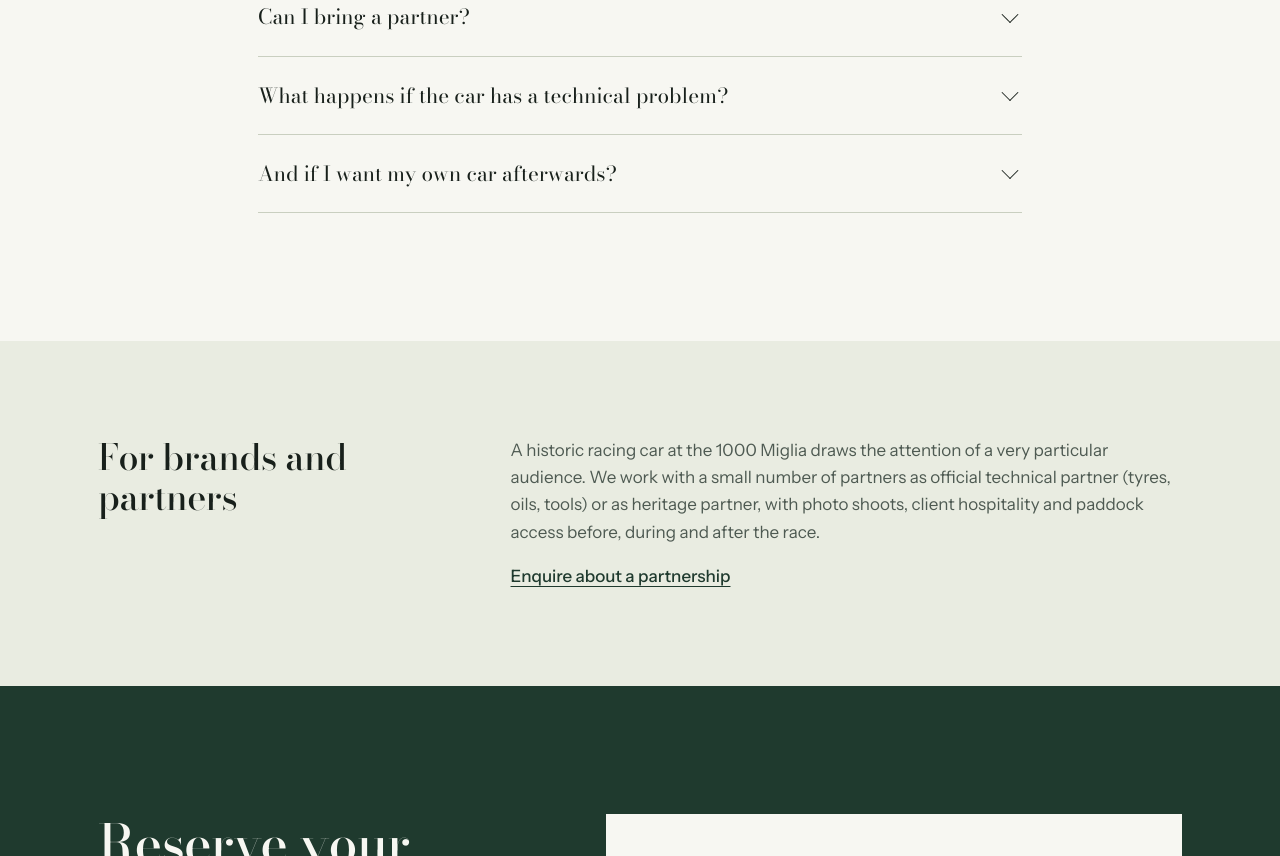
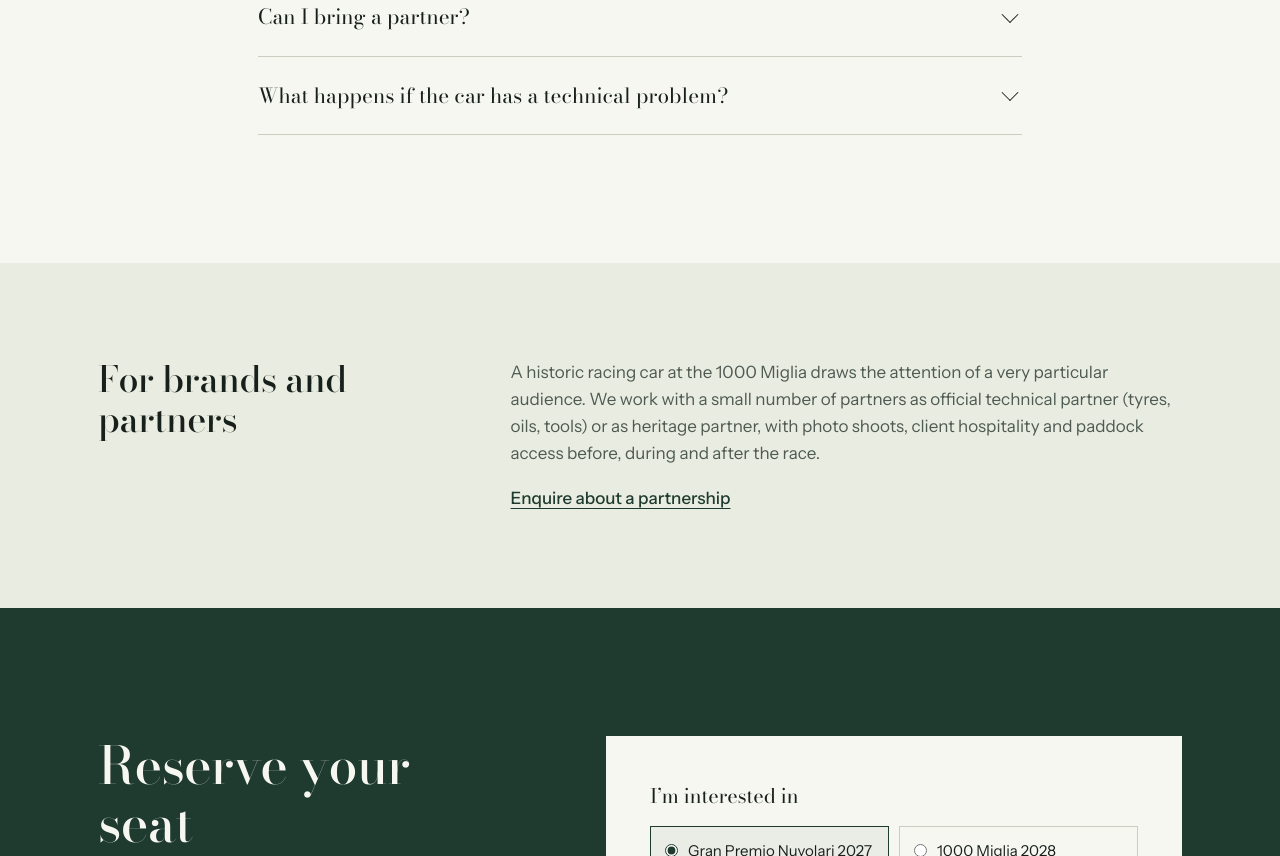
Before and after one commit to Beat1966/veloce-heritage, a plain HTML site: page index.html in a window 1280 px wide. Shown: the part 9380-10236 px from the top of the page. Drawn offline with nearby package versions, Linux system fonts and the light colour scheme.

Commit message:
FAQ zur Fahrzeugberatung entfernt
Co-Authored-By: Claude Opus 5.5 <noreply@anthropic.com>
Claude-Session: https://claude.ai/code/session_01AsuwDpC5CgNjLFvC5V8YuJ

```diff
--- a/index.html
+++ b/index.html
@@ -396,10 +396,6 @@ height="0" width="0" style="display:none;visibility:hidden"></iframe></noscript>
         <summary>What happens if the car has a technical problem?</summary>
         <p>A support vehicle with specialist mechanics and spare parts follows the route. Beat has managed the mechanics for 1000 Miglia teams for more than twenty years.</p>
       </details>
-      <details>
-        <summary>And if I want my own car afterwards?</summary>
-        <p>We are happy to advise. Beat has bought, prepared and entered historic cars for clients and knows which models are eligible and what to look for.</p>
-      </details>
     </div>
   </section>
 
```
